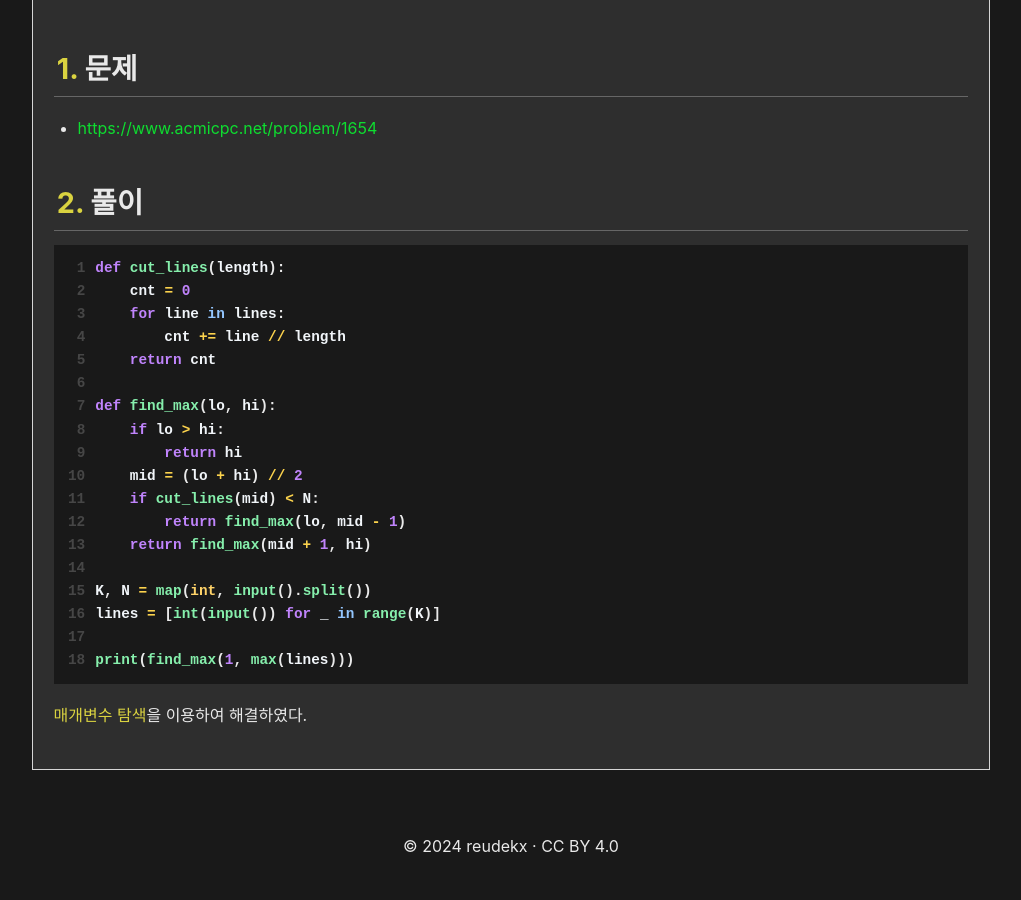
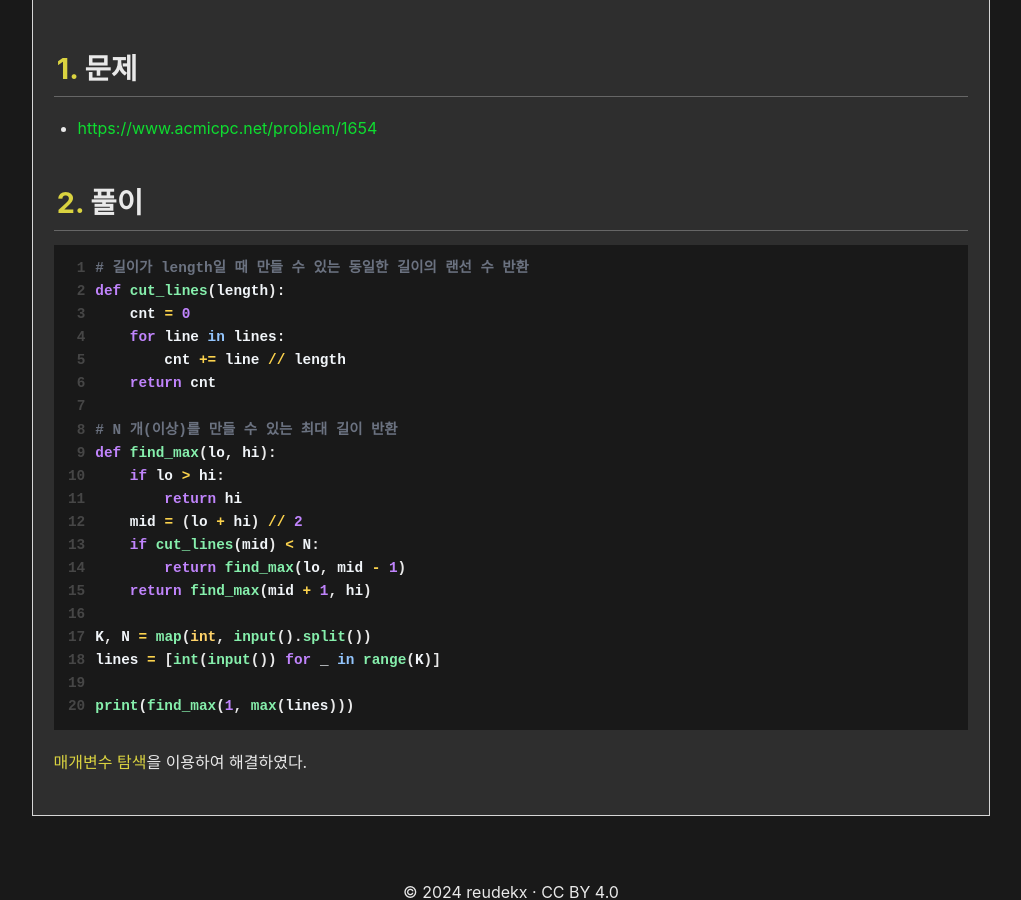
Before and after one commit to reudekx/reudekx.github.io, a Jekyll site: the page built from _docs/docs/CS/알고리즘/문제/백준/1654 랜선 자르기.md, in a window 1280 px wide and 900 px high, scrolled down 920 px. Shown: the whole window, without its empty margins (129-1150 px from the left). Built offline with Jekyll 4.4.1, drawn with Linux system fonts in a browser that asks for light colours.

Commit message:
docs: 내용 업데이트

````diff
--- a/_docs/docs/CS/알고리즘/문제/백준/1654 랜선 자르기.md
+++ b/_docs/docs/CS/알고리즘/문제/백준/1654 랜선 자르기.md
@@ -13,12 +13,14 @@ copyright: © 2024 reudekx · CC BY 4.0
 ## 풀이
 
 ```python
+# 길이가 length일 때 만들 수 있는 동일한 길이의 랜선 수 반환
 def cut_lines(length):
     cnt = 0
     for line in lines:
         cnt += line // length
     return cnt
 
+# N 개(이상)를 만들 수 있는 최대 길이 반환
 def find_max(lo, hi):
     if lo > hi:
         return hi
````
